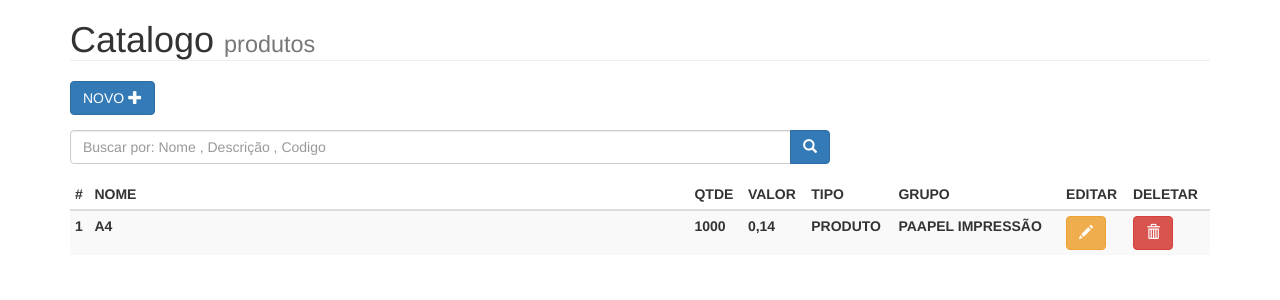
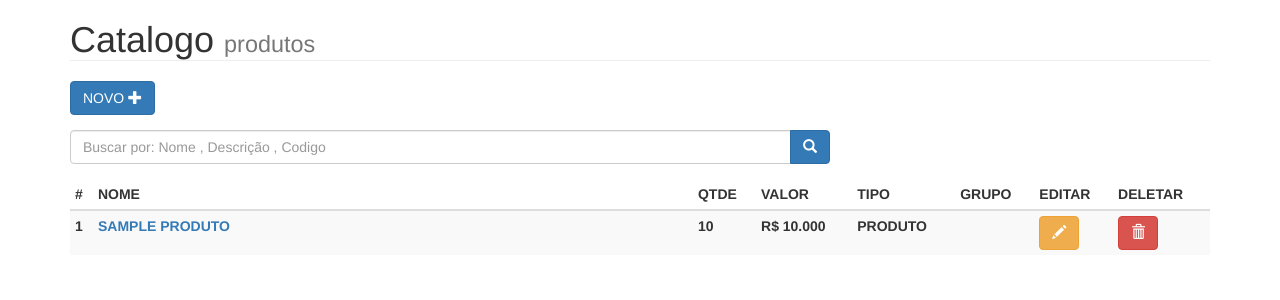
Before and after one commit to olivx/servigraf, a Django app: page /catalogo/produto/list/ in a window 1280 px wide. Shown: the part 53-353 px from the top of the page. Run offline with Django 3.2, Linux system fonts and the light colour scheme; tables that the repository leaves empty hold one stand-in row (values such as "Sample post"); lists and menus that the app fills with data are empty; parts of the project's set-up code (start-up, migrations or seed data) failed here and were passed over; some libraries are stand-ins or nearby versions.

Commit message:
view cbv list and search

```diff
--- /dev/null
+++ b/catalogo/mixins.py
@@ -0,0 +1,16 @@
+from catalogo.models import Produto
+from django.db.models import Q
+
+
+class SearchProductMixin(object):
+    def get_queryset(self):
+        products = Produto.objects.all()
+        search = self.request.GET.get('search')
+        if search is not None:
+            try:
+                _id = int(search)
+                products = products.filter(id=_id)
+            except ValueError:
+                products = products.filter(Q(nome__contains=search) |
+                                           Q(desc__contains=search)).order_by('nome')
+        return products
--- a/catalogo/models.py
+++ b/catalogo/models.py
@@ -7,7 +7,7 @@ from django.db import models
 class Produto(models.Model):
     PRODUTO = 1
     SERVICO = 2
-    TIPO = [
+    TIPO_LIST = [
         (PRODUTO, 'produto'),
         (SERVICO, 'serviço')
     ]
@@ -16,7 +16,7 @@ class Produto(models.Model):
 
     nome = models.CharField('Nome', max_length=100)
     desc = models.TextField('Descrição', blank=True, null=True)
-    tipo = models.PositiveIntegerField('Tipo', default=PRODUTO)
+    tipo = models.PositiveIntegerField('Tipo', default=PRODUTO , choices=TIPO_LIST)
     valor = models.DecimalField('Valor', max_digits=10, decimal_places=3)
     obs = models.TextField('Observação', null=True, blank=True)
     quantidade = models.IntegerField('Quantidade')
--- a/catalogo/templates/product_list.html
+++ b/catalogo/templates/product_list.html
@@ -13,7 +13,8 @@
 </button>
 </div>
 
-<form action="">
+<form action="{% url 'catalogo:product_list'%}">
+    {% csrf_token %}
     <div class="form-group">
         <div class="input-group col-md-8">
             <input name="search" type="text"  class="form-control"
@@ -43,28 +44,12 @@
     </thead>
 
     <tbody>
-         <tr>
-            <th>1</th>
-            <th>A4</th>
-            <th>1000</th>
-            <th>0,14</th>
-            <th>PRODUTO</th>
-            <th>PAAPEL IMPRESSÃO</th>
-
-             <th>
-                 <button class="btn btn-warning">
-                     <i class="glyphicon glyphicon-pencil"></i>
-                 </button>
-             </th>
-
-             <th>
-                 <button class="btn btn-danger">
-                     <i class="glyphicon glyphicon-trash"></i>
-                 </button>
-             </th>
-        </tr>
+        {% include 'product_table.html'%}
     </tbody>
 </table>
+<div class="text-center">
+{% include '_pagination_cbv.html' with object_list=produto_list %}
+</div>
 
 
 
--- /dev/null
+++ b/catalogo/templates/product_table.html
@@ -0,0 +1,33 @@
+{% for product in produto_list %}
+<tr>
+    <th>{{ product.id }}</th>
+    <th><a class="link" href="">{{ product.nome| upper}}</a></th>
+    <th>{{ product.quantidade }}</th>
+    <th data-mask="#.###0,000">R$ {{ product.valor }}</th>
+    <th>{{ product.get_tipo_display|upper }}</th>
+    <th>
+        {% if product.grupo  %}
+        {{ product.grupo.nome|upper }}
+        {%endif%}</th>
+
+    <th>
+        <button class="btn btn-warning">
+            <i class="glyphicon glyphicon-pencil"></i>
+        </button>
+    </th>
+
+    <th>
+        <button class="btn btn-danger">
+            <i class="glyphicon glyphicon-trash"></i>
+        </button>
+    </th>
+
+    {% empty %}
+<tr>
+    <th class="bg-warning text-center " colspan="8">
+        Não há resultados para essa pesquisa
+    </th>
+</tr>
+
+</tr>
+{% endfor %}
--- a/catalogo/views.py
+++ b/catalogo/views.py
@@ -1,7 +1,12 @@
-from django.shortcuts import render
-
+from django.views.generic import ListView
+from catalogo.models import Produto
+from catalogo.mixins import *
+from pure_pagination.mixins import PaginationMixin
 # Create your views here.
 
 
-def product_list(request):
-    return render(request, 'product_list.html')
+class ProdctList(SearchProductMixin, PaginationMixin, ListView):
+    model = Produto
+    paginate_by = 5
+    template_name = 'product_list.html'
+product_list = ProdctList.as_view()
--- a/core/static/js/apps.js
+++ b/core/static/js/apps.js
@@ -1,6 +1,4 @@
 $(function(){
-
-
 
 
 
@@ -385,4 +383,6 @@ $(function(){
 
 
 
+
+
 });
--- /dev/null
+++ b/core/templates/_pagination_cbv.html
@@ -0,0 +1,58 @@
+
+{% load i18n %}
+
+{% if is_paginated %}
+    <nav>
+        <ul class="pagination{% if size %} pagination-{{ size }}{% endif %}">
+            {% if page_obj.has_previous %}
+                <li class="previous">
+                    <a href="?{{ page_obj.previous_page_number.querystring }}" aria-label="{% trans 'previous page' %}">
+                        <span aria-hidden="true">&laquo;</span>
+                        {% if verbose %}<span class="hidden-xs">{% trans 'previous page' %}</span>{% endif %}
+                    </a>
+                </li>
+            {% else %}
+                <li class="previous disabled">
+                    <span>
+                        <span aria-hidden="true">&laquo;</span>
+                        {% if verbose %}<span class="hidden-xs">{% trans 'previous page' %}</span>{% endif %}
+                    </span>
+                </li>
+            {% endif %}
+
+            {% for page in page_obj.pages %}
+                {% if page %}
+                    {% if page == page_obj.number %}
+                        <li class="active">
+                            <a href="?{{ page.querystring }}">{{ page }} <span class="sr-only">({% trans 'current page' %})</span></a>
+                        </li>
+                    {% else %}
+                        <li>
+                            <a href="?{{ page.querystring }}">{{ page }}</a>
+                        </li>
+                    {% endif %}
+                {% else %}
+                    <li class="disabled">
+                        <span>...</span>
+                    </li>
+                {% endif %}
+            {% endfor %}
+
+            {% if page_obj.has_next %}
+                <li class="next">
+                    <a href="?{{ page_obj.next_page_number.querystring }}" aria-label="{% trans 'next page' %}">
+                        {% if verbose %}<span class="hidden-xs">{% trans 'next page' %}</span>{% endif %}
+                        <span aria-hidden="true">&raquo;</span>
+                    </a>
+                </li>
+            {% else %}
+                <li class="next disabled">
+                    <span>
+                        {% if verbose %}<span class="hidden-xs">{% trans 'next page' %}</span>{% endif %}
+                        <span aria-hidden="true">&raquo;</span>
+                    </span>
+                </li>
+            {% endif %}
+        </ul>
+    </nav>
+{% endif %}
```
Also changed, not shown: catalogo/tests/test_views_products.py (+4 -0 lines).
